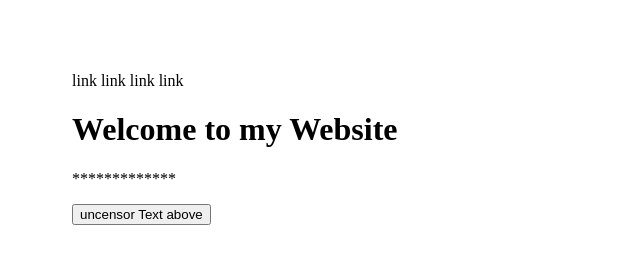
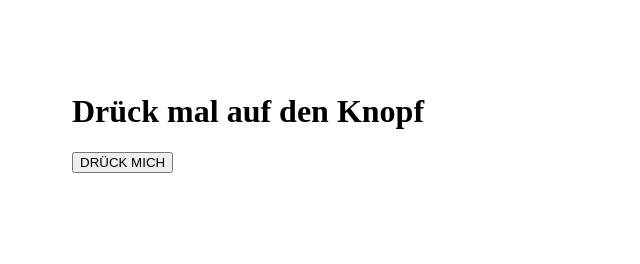
Before and after one commit to CatCoderBeige/FirstProjects, a plain HTML site: page index.html in a window 1280 px wide. Shown: the whole page, without its empty margins (0-640 px from the left). Drawn offline with Linux system fonts and the light colour scheme.

Commit message:
für Charlotte eine Webseite machen

```diff
--- a/index.html
+++ b/index.html
@@ -1,23 +1,17 @@
 <!DOCTYPE html>
   <html>
    <head>
+     <title>Ich liebe dich!!!</title>
      <link rel="stylesheet" href="styles.css">
    </head>
    <body>
-    <div class="header">
-     <div class="navbar">
-      <link>link</link>
-      <link>link</link>
-      <link>link</link>
-      <link>link</link>
+    <div class="Heading">
+        <h1>Drück mal auf den Knopf</h1>
+        <button onclick="uncensor()" class="druck">DRÜCK MICH</button>
+    </div>
+     <div class="Bilderraster">
+
      </div>
-    </div>
-    <div class="Heading">
-        <h1>Welcome to my Website</h1>
-        <p>*************</p>
-        <button onclick="uncensor()">uncensor Text above</button>
-    </div>
-
     <script src="script.js"></script>
    </body>
   </html>
--- a/script.js
+++ b/script.js
@@ -1,4 +1,15 @@
 function uncensor() {
-    let el = document.querySelector.innerHTML(p);
-    el = "Suck my balls";
+  const el = document.querySelector("div.Bilderraster");
+
+  el.innerHTML += `
+    <div class="Bilderraster">
+      <img src="">
+      <img src="">
+      <img src="">
+      <img src="">
+      <img src="">
+      <img src="">
+      <a class="next" href="text.html">WILLST DU MEHR?</a>
+    </div>
+  `;
 }
--- a/styles.css
+++ b/styles.css
@@ -1,3 +1,7 @@
 body {
-    padding: 5%;
+  padding: 5%;
 }
+
+.Bilderraster {
+  display: grid;
+}
```
